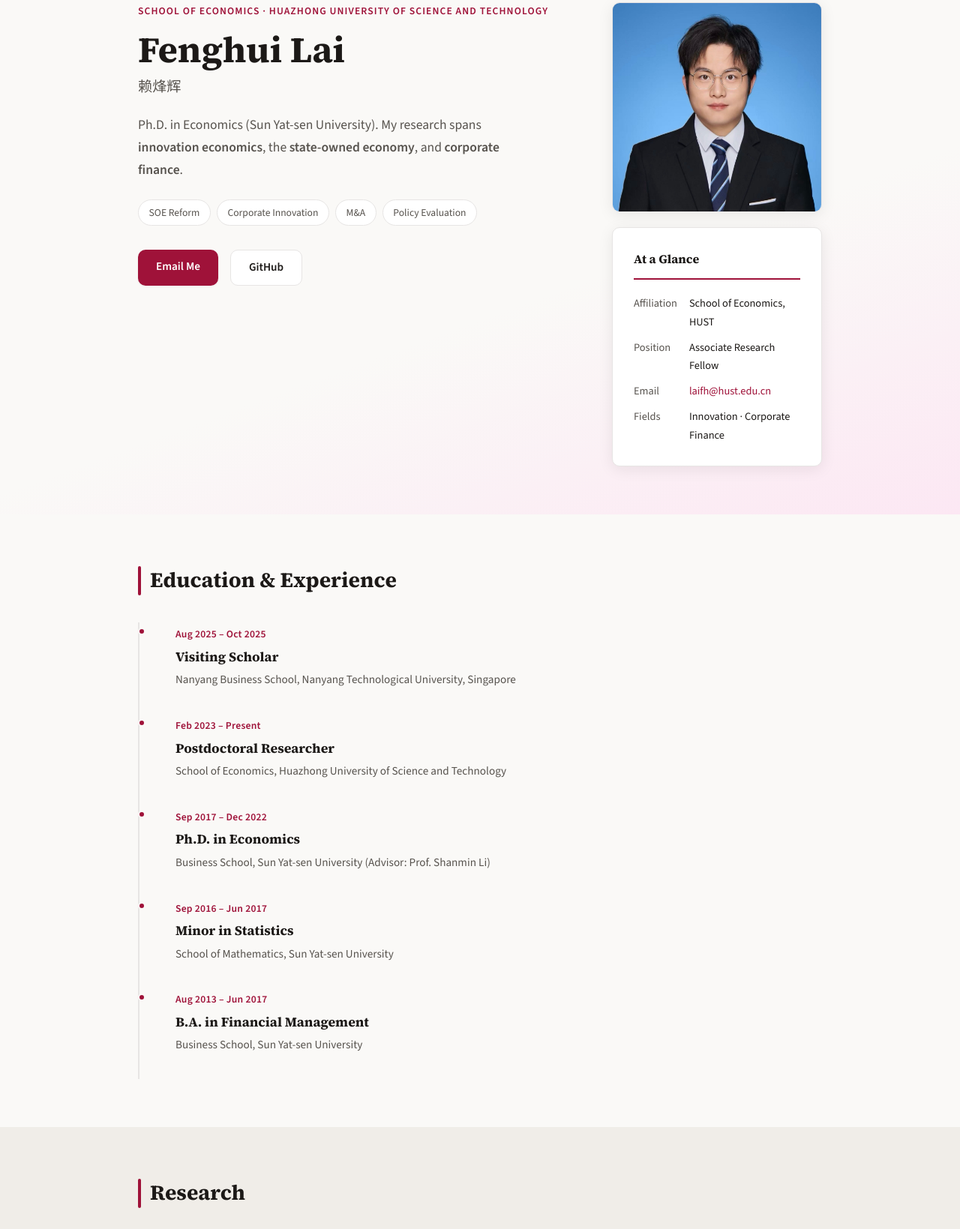
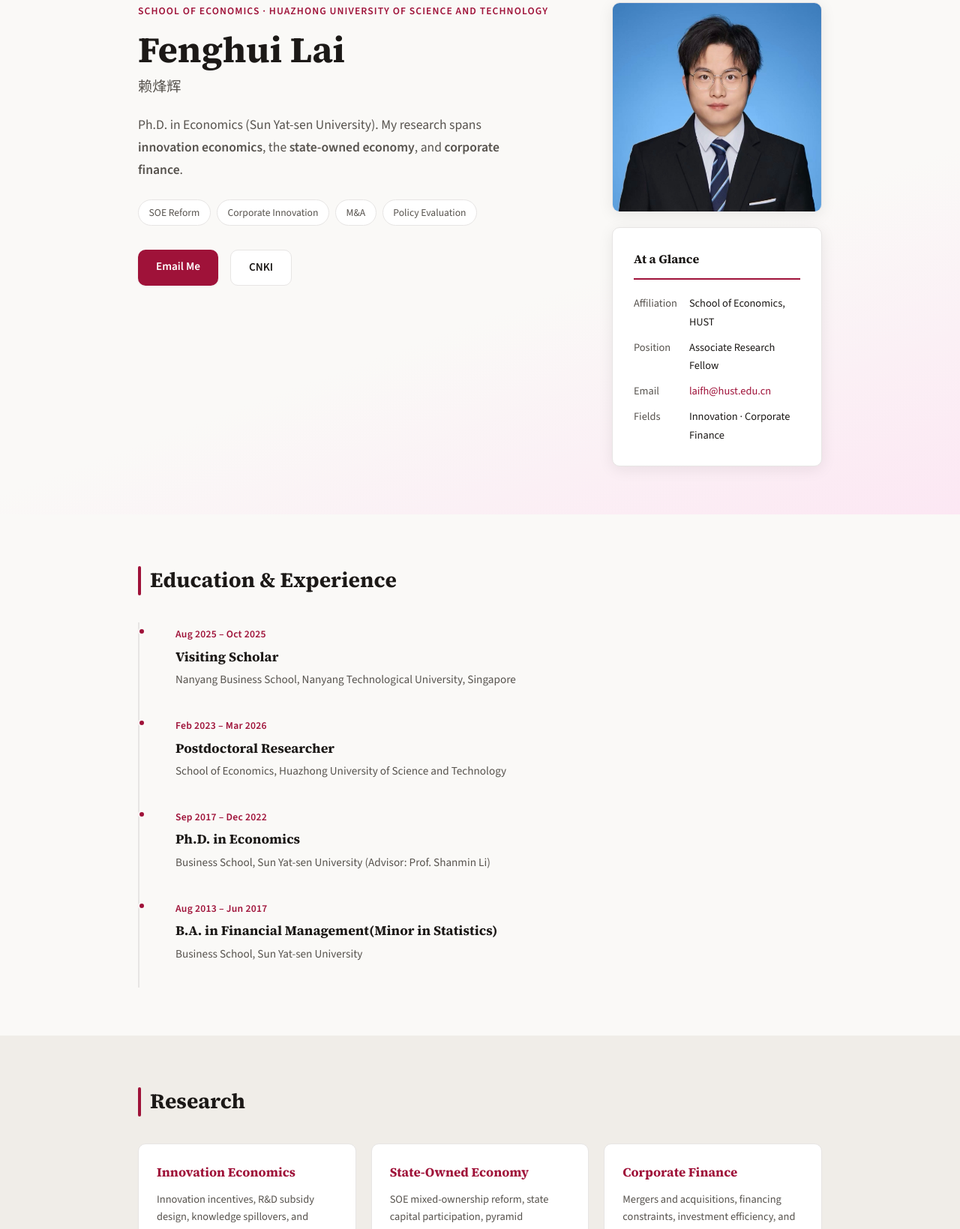
Before and after one commit to laifh3/laifh3.github.io, a plain HTML site: page index.html in a window 1280 px wide. Shown: the part 142-1781 px from the top of the page at 75% size. Drawn offline with nearby package versions, Linux system fonts and the light colour scheme.

Commit message:
Update homepage content3

```diff
--- a/index.html
+++ b/index.html
@@ -51,8 +51,8 @@
             <span>Policy Evaluation</span>
           </div>
           <div class="hero-actions">
-            <a href="mailto:laifh3@hust.edu.cn" class="btn btn-primary">Email Me</a>
-            <a href="https://github.com/laifh3" class="btn btn-outline" target="_blank" rel="noopener">GitHub</a>
+            <a href="mailto:laifh@hust.edu.cn" class="btn btn-primary">Email Me</a>
+            <a href="https://www.cnki.net/" class="btn btn-outline" target="_blank" rel="noopener">CNKI</a>
           </div>
         </div>
         <div class="hero-aside">
@@ -88,7 +88,7 @@
             <p>Nanyang Business School, Nanyang Technological University, Singapore</p>
           </article>
           <article class="timeline-item">
-            <time>Feb 2023 – Present</time>
+            <time>Feb 2023 – Mar 2026</time>
             <h3>Postdoctoral Researcher</h3>
             <p>School of Economics, Huazhong University of Science and Technology</p>
           </article>
@@ -98,13 +98,8 @@
             <p>Business School, Sun Yat-sen University (Advisor: Prof. Shanmin Li)</p>
           </article>
           <article class="timeline-item">
-            <time>Sep 2016 – Jun 2017</time>
-            <h3>Minor in Statistics</h3>
-            <p>School of Mathematics, Sun Yat-sen University</p>
-          </article>
-          <article class="timeline-item">
             <time>Aug 2013 – Jun 2017</time>
-            <h3>B.A. in Financial Management</h3>
+            <h3>B.A. in Financial Management(Minor in Statistics)</h3>
             <p>Business School, Sun Yat-sen University</p>
           </article>
         </div>
```
Also changed, not shown: 1 other file.
